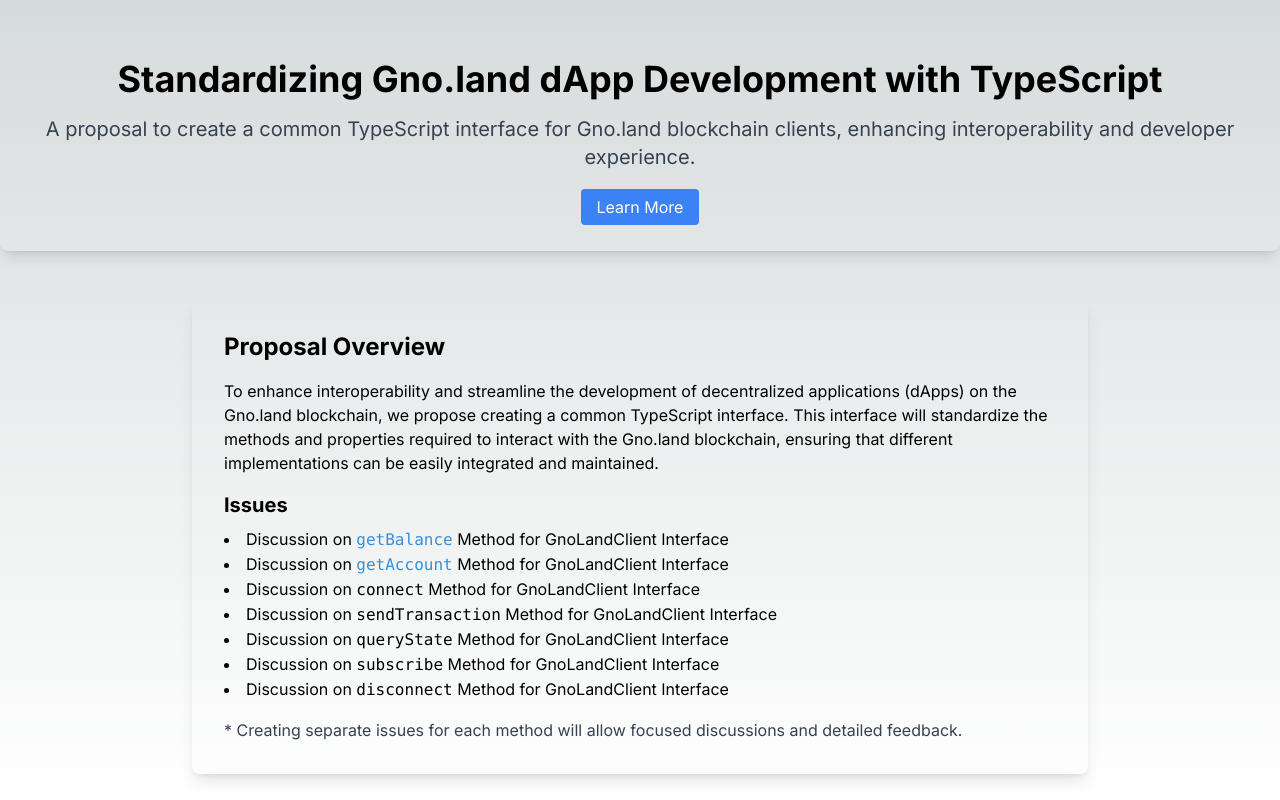
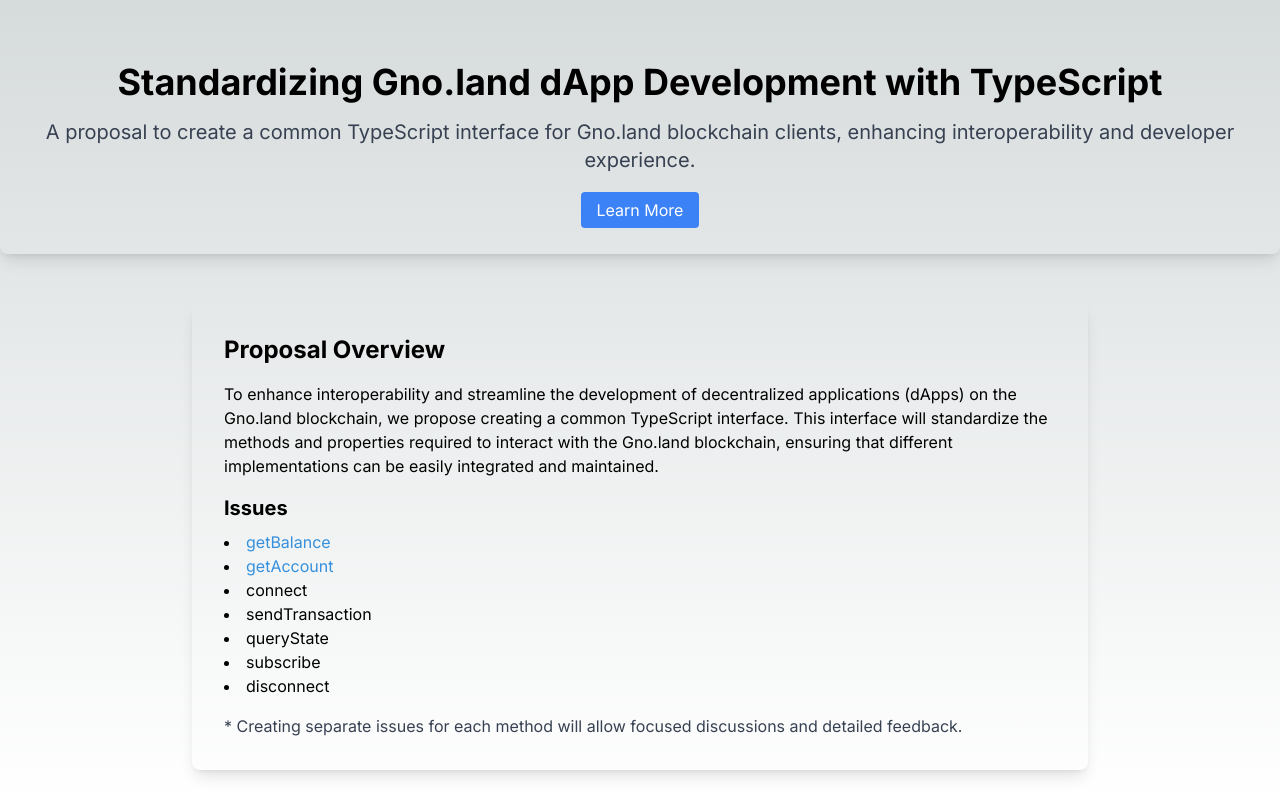
Before and after one commit to iuricmp/web3-compare, a Next.js app: page / in a window 1280 px wide. Built offline with nearby package versions, Linux system fonts and the light colour scheme.

Commit message:
chore: update docs

```diff
--- a/app/page.tsx
+++ b/app/page.tsx
@@ -37,39 +37,16 @@
         <h3 className="text-xl font-bold mb-2">Issues</h3>
         <ul className="list-disc list-inside mb-4">
           <li>
-            Discussion on{" "}
-            <code>
-              <a href="#asdf">getBalance</a>
-            </code>{" "}
-            Method for GnoLandClient Interface
+            <a href="/balance">getBalance</a>
           </li>
           <li>
-            Discussion on{" "}
-            <code>
-              <a href="#asdf">getAccount</a>
-            </code>{" "}
-            Method for GnoLandClient Interface
+            <a href="account">getAccount</a>
           </li>
-          <li>
-            Discussion on <code>connect</code> Method for GnoLandClient
-            Interface
-          </li>
-          <li>
-            Discussion on <code>sendTransaction</code> Method for GnoLandClient
-            Interface
-          </li>
-          <li>
-            Discussion on <code>queryState</code> Method for GnoLandClient
-            Interface
-          </li>
-          <li>
-            Discussion on <code>subscribe</code> Method for GnoLandClient
-            Interface
-          </li>
-          <li>
-            Discussion on <code>disconnect</code> Method for GnoLandClient
-            Interface
-          </li>
+          <li>connect</li>
+          <li>sendTransaction</li>
+          <li>queryState</li>
+          <li>subscribe</li>
+          <li>disconnect</li>
         </ul>
 
         <p className="text-gray-700">
```
